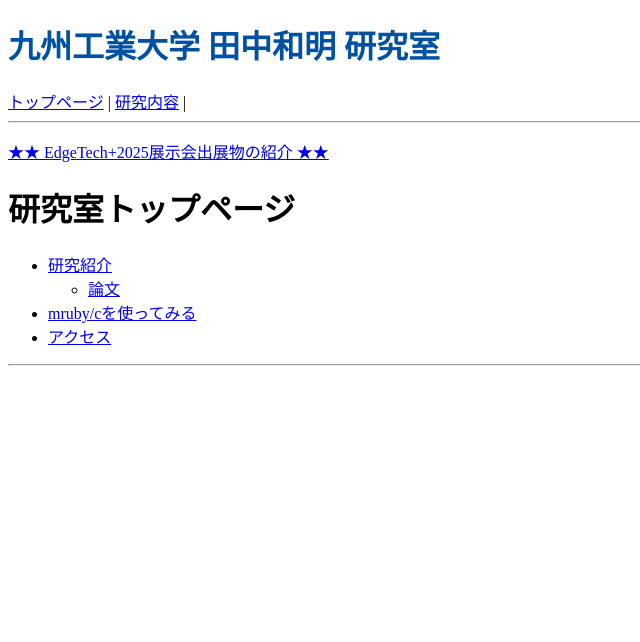
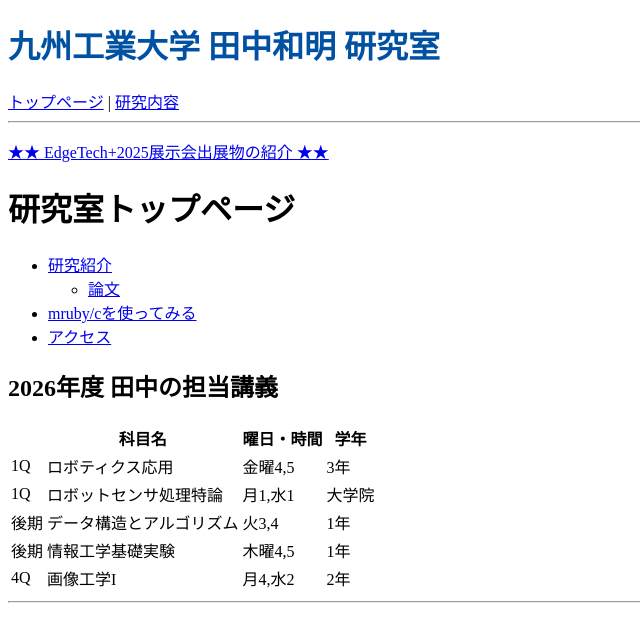
Before and after one commit to mruby-lab/mruby-lab.github.io, a Jekyll site: the page built from index.md, in a window 1280 px wide. Shown: the top 642 px of the page, without its empty margins (0-640 px from the left). Built offline with Jekyll 4.4.1, drawn with Linux system fonts in a browser that asks for light colours; Markdown is read by kramdown in place of the engine named in the settings.

Commit message:
2026年度の担当講義

```diff
--- a/_layouts/default.html
+++ b/_layouts/default.html
@@ -17,7 +17,7 @@
     <h1 class="example-class">九州工業大学 田中和明 研究室</h1>
 
     <a href="/">トップページ</a> |
-    <a href="/research.html">研究内容</a> |
+    <a href="/research.html">研究内容</a>
 <!--
     <br>
     <a href="https://my12parsecs.github.io/md-ghpages">Home Page</a>
--- a/index.md
+++ b/index.md
@@ -15,4 +15,17 @@ desc:
 - [mruby/cを使ってみる](./tryout_mrubyc.md)
 - [アクセス](./lab_location.md)
 
+## 2026年度 田中の担当講義
+
+||科目名|曜日・時間|学年|
+|---|---|---|---|
+|1Q|ロボティクス応用|金曜4,5|3年|
+|1Q|ロボットセンサ処理特論|月1,水1|大学院|
+|後期|データ構造とアルゴリズム|火3,4|1年|
+|後期|情報工学基礎実験|木曜4,5|1年|
+|4Q|画像工学I|月4,水2|2年|
+
+
+
+
 <hr>
```
